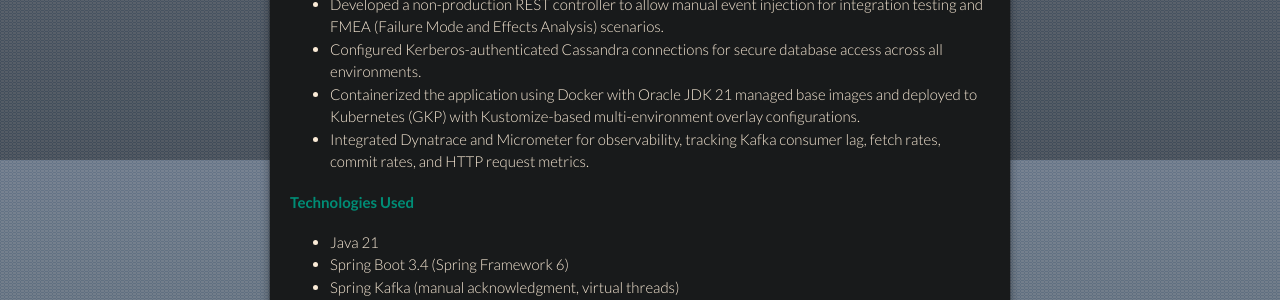
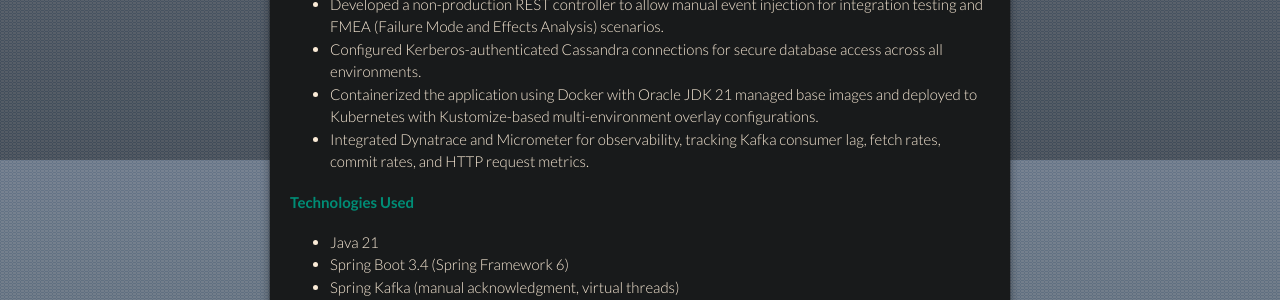
Before and after one commit to Git-Leon/Leon-Hunter-Public-Portfolio, a Jekyll site: the page built from index.md, in a window 1280 px wide and 1400 px high, scrolled down 2365 px. Shown: the part 175-475 px from the top of the window. Built offline with Jekyll 4.4.1, drawn with Linux system fonts in a browser that asks for light colours; our own code applies the rules of GitHub Pages for plain Markdown files; a script that is not in the unit is left out; the repository's description, which GitHub fills in, is left out; some of the changed text lies outside the part shown.

Commit message:
removed some unneccessary details

```diff
--- a/index.md
+++ b/index.md
@@ -101,7 +101,7 @@
 - Implemented Spring Retry with exponential backoff and Cassandra downgrade-consistency policies for resilient writes under partial cluster failures.
 - Developed a non-production REST controller to allow manual event injection for integration testing and FMEA (Failure Mode and Effects Analysis) scenarios.
 - Configured Kerberos-authenticated Cassandra connections for secure database access across all environments.
-- Containerized the application using Docker with Oracle JDK 21 managed base images and deployed to Kubernetes (GKP) with Kustomize-based multi-environment overlay configurations.
+- Containerized the application using Docker with Oracle JDK 21 managed base images and deployed to Kubernetes with Kustomize-based multi-environment overlay configurations.
 - Integrated Dynatrace and Micrometer for observability, tracking Kafka consumer lag, fetch rates, commit rates, and HTTP request metrics.
 
 #### Technologies Used
```
Also changed, not shown: other parts of index.md (+1 -2 lines).
